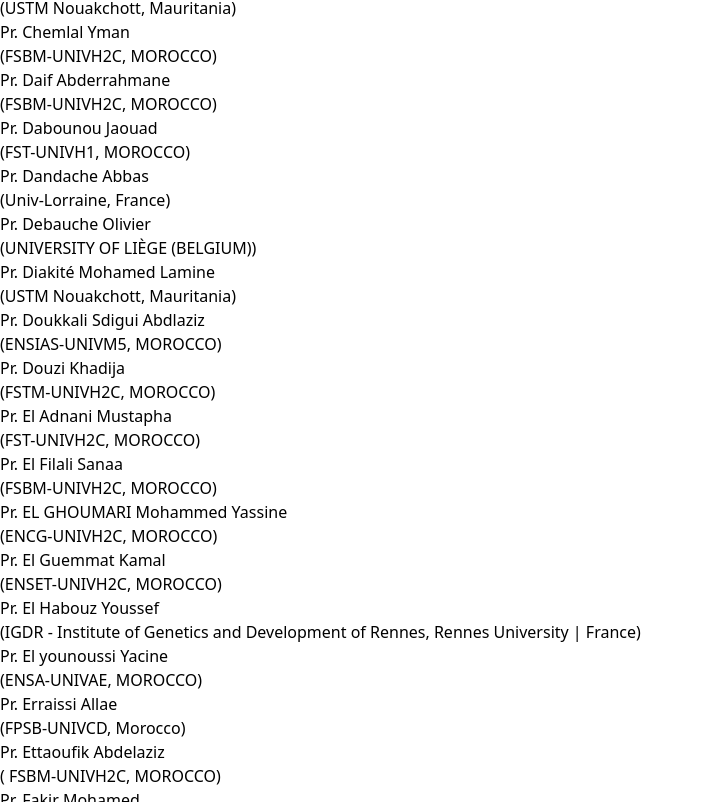
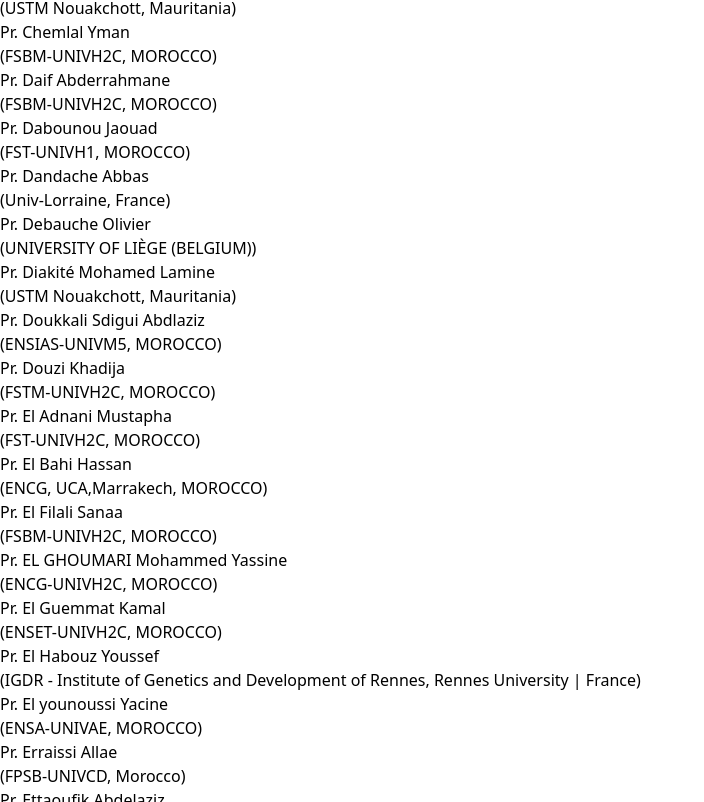
Before and after one commit to ilyasfarkhane-dev/conference, a Next.js app: page /committee in a window 1280 px wide. Shown: the part 11198-12000 px from the top of the page, without its empty margins (0-704 px from the left). Built offline with nearby package versions, Linux system fonts and the light colour scheme.

Commit message:
add science commity members

```diff
--- a/components/team/OurOfficeArea.tsx
+++ b/components/team/OurOfficeArea.tsx
@@ -147,6 +147,7 @@
     },
     { title: "Pr. Douzi Khadija", name: "(FSTM-UNIVH2C, MOROCCO)" },
     { title: "Pr. El Adnani Mustapha", name: "(FST-UNIVH2C, MOROCCO)" },
+    { title: "Pr. El Bahi Hassan", name: "(ENCG, UCA,Marrakech, MOROCCO)" },
     { title: "Pr. El Filali Sanaa", name: "(FSBM-UNIVH2C, MOROCCO)" },
     {
       title: "Pr. EL GHOUMARI Mohammed Yassine",
@@ -173,6 +174,7 @@
     { title: "Pr. Hammal Oussama", name: "(ENA, Marrakech ,Morocco )" },
     { title: "Pr. Hanoune Mostafa", name: "(FSBM-UNIVH2C, MOROCCO)" },
     { title: "Pr. Hattaf Khalid", name: "(CRMEF of Casablanca, MOROCCO)" },
+    { title: "Pr. Hmedna Brahim", name: "(ENCG, UIZ, Agadir, MOROCCO)" },
     { title: "Pr. Imane Lmati", name: "(FST-UNIVH1, MOROCCO)" },
     { title: "Pr. Jarir Zahi", name: "(FSS-UNIVCA, MOROCCO)" },
     { title: "Pr. Jebbar Mustapha", name: "(EST-UNIVH2C, Morocco)" },
@@ -230,6 +232,7 @@
       name: "( FST, Abdelmalek Essaâdi University, Tangier, Morocco)",
     },
     { title: "Pr. Rachdi Mohamed", name: "(ENSAD-UNIVH2C, MOROCCO)" },
+    { title: "Pr. Rachidi Youssef", name: "(EST-Guelmim,UIZ, MOROCCO)" },
     { title: "Pr. Riffi Jamal", name: "(FSDM-UNIVSMBA, MOROCCO)" },
     { title: "Pr. Rochd Yassir", name: "(ENSA-UNIVH1, MOROCCO)" },
 
```
